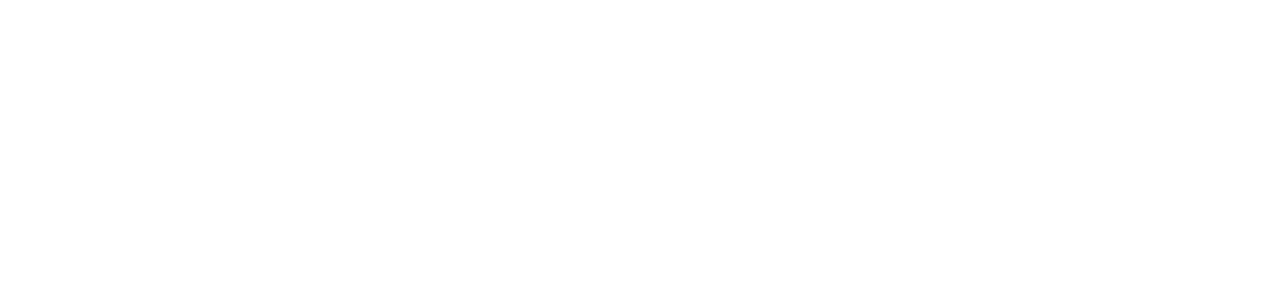
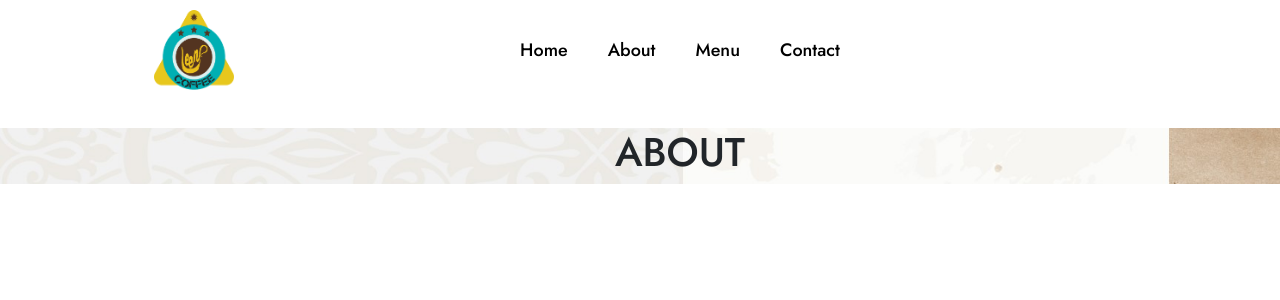
Before and after one commit to Hash-It-Solutions/leen-coffee, a React (Vite) app: page /about in a window 1280 px wide. Before the commit this address had no page. Shown: the top 300 px of the page. Built offline with nearby package versions, Linux system fonts and the light colour scheme.

Commit message:
about page routing

```diff
--- a/index.html
+++ b/index.html
@@ -2,7 +2,7 @@
 <html lang="en">
   <head>
     <meta charset="UTF-8" />
-    <link rel="icon" type="image/svg+xml" href="/vite.svg" />
+    <link rel="icon" type="image/png" href="/public/images/logo.png" />
     <meta name="viewport" content="width=device-width, initial-scale=1.0" />
     <link rel="preconnect" href="https://fonts.googleapis.com" />
     <link rel="preconnect" href="https://fonts.gstatic.com" crossorigin />
@@ -16,7 +16,7 @@
       href="https://fonts.googleapis.com/css2?family=Bebas+Neue&family=Jost:ital,wght@0,100;0,200;0,300;0,400;0,500;0,600;0,700;0,800;0,900;1,400;1,600&family=Montserrat:ital,wght@0,100;0,200;0,300;0,400;0,500;0,600;0,700;0,800;0,900;1,400;1,500&display=swap"
       rel="stylesheet"
     />
-    <title>Vite + React</title>
+    <title>Leen Coffee</title>
   </head>
   <body>
     <div id="root"></div>
--- a/src/App.jsx
+++ b/src/App.jsx
@@ -2,12 +2,14 @@
 import { BrowserRouter, Route, Routes } from "react-router-dom"
 import HomePage from "./page/home/HomePage"
 import "bootstrap/dist/css/bootstrap.min.css"
+import AboutPage from "./page/about/AboutPage"
 
 const App = () => {
   return (
     <BrowserRouter>
       <Routes>
         <Route path="/" element={<HomePage />} />
+        <Route path="/about" element={<AboutPage />} />
       </Routes>
     </BrowserRouter>
   )
--- a/src/components/navbar/Navbar.jsx
+++ b/src/components/navbar/Navbar.jsx
@@ -1,5 +1,6 @@
 import { Close, Menu } from "@mui/icons-material"
 import React, { useState } from "react"
+import { Link } from "react-router-dom"
 import "./Navbar.css"
 const Navbar = () => {
   const [menuClick, setMenuClick] = useState(false)
@@ -21,15 +22,17 @@
         </a>
         <ul className={`navBar${menuClick ? " open" : ""}`}>
           <li>
-            <a href="#" className="active">
+            <Link to={"/"}>Home</Link>
+            {/* <a href="#" className="active">
               Home
-            </a>
+            </a> */}
           </li>
           <li>
-            <a href="">About</a>
+            {/* <a href="">About</a> */}
+            <Link to={"/about"}>About</Link>
           </li>
           <li>
-            <a href="">Menu</a>
+            <a href="#menu">Menu</a>
           </li>
           <li>
             <a href="">Contact</a>
--- a/src/containers/menu/Menu.jsx
+++ b/src/containers/menu/Menu.jsx
@@ -18,7 +18,7 @@
   // }, [])
   return (
     <>
-      <div className="menuWrapper">
+      <div id="menu" className="menuWrapper">
         <img
           src="/images/menuCup.png"
           alt=""
--- /dev/null
+++ b/src/page/about/AboutPage.css
@@ -0,0 +1,8 @@
+.aboutPageWrapper {
+  position: relative;
+}
+.aboutHero {
+  display: flex;
+  align-items: center;
+  justify-content: center;
+}
--- /dev/null
+++ b/src/page/about/AboutPage.jsx
@@ -0,0 +1,22 @@
+import React from "react"
+import Navbar from "../../components/navbar/Navbar"
+import "./AboutPage.css"
+const AboutPage = () => {
+  return (
+    <>
+      <div className="aboutPageWrapper">
+        <img src="/images/hero.jpg" alt="" className="heroBg" />
+        <div className="heroContentWrapper">
+          <div className="navContainer">
+            <Navbar />
+          </div>
+          <div className="aboutHero">
+            <h1 className="heroTitle">ABOUT</h1>
+          </div>
+        </div>
+      </div>
+    </>
+  )
+}
+
+export default AboutPage
```
